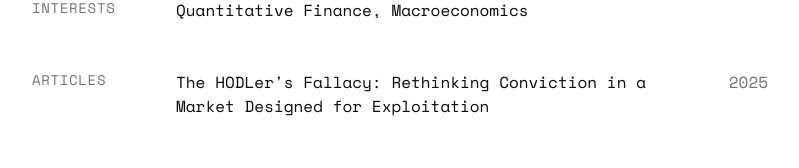
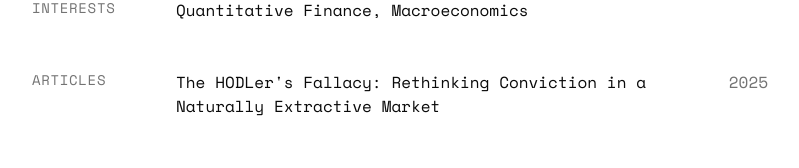
Before and after one commit to sreeduggirala/website, a Next.js app: page / in a window 1280 px wide. Shown: the part 298-466 px from the top of the page, without its empty margins (240-1039 px from the left). Built offline with nearby package versions, Linux system fonts and the light colour scheme.

Commit message:
title changes

```diff
--- a/app/page.tsx
+++ b/app/page.tsx
@@ -28,7 +28,7 @@ export default function Home() {
             <Link href="https://dcg.co" className="underline">
               Digital Currency Group
             </Link>
-            and Co-President of {" "}
+            {" "} and Co-President of {" "}
             <Link href="https://www.texasblockchain.com" className="underline">
               Texas Blockchain
             </Link>
@@ -56,7 +56,7 @@ export default function Home() {
         <div className="content space-y-2">
           {[
             {
-              title: "The HODLer's Fallacy: Rethinking Conviction in a Market Designed for Exploitation",
+              title: "The HODLer's Fallacy: Rethinking Conviction in a Naturally Extractive Market",
               year: "2025",
               link: "https://mirror.xyz/sreevanth.eth/6unQ_oX9sQFkvjPi3yehVi6M7Ak2t1V5hzyWYs9yUi4",
             },
```
